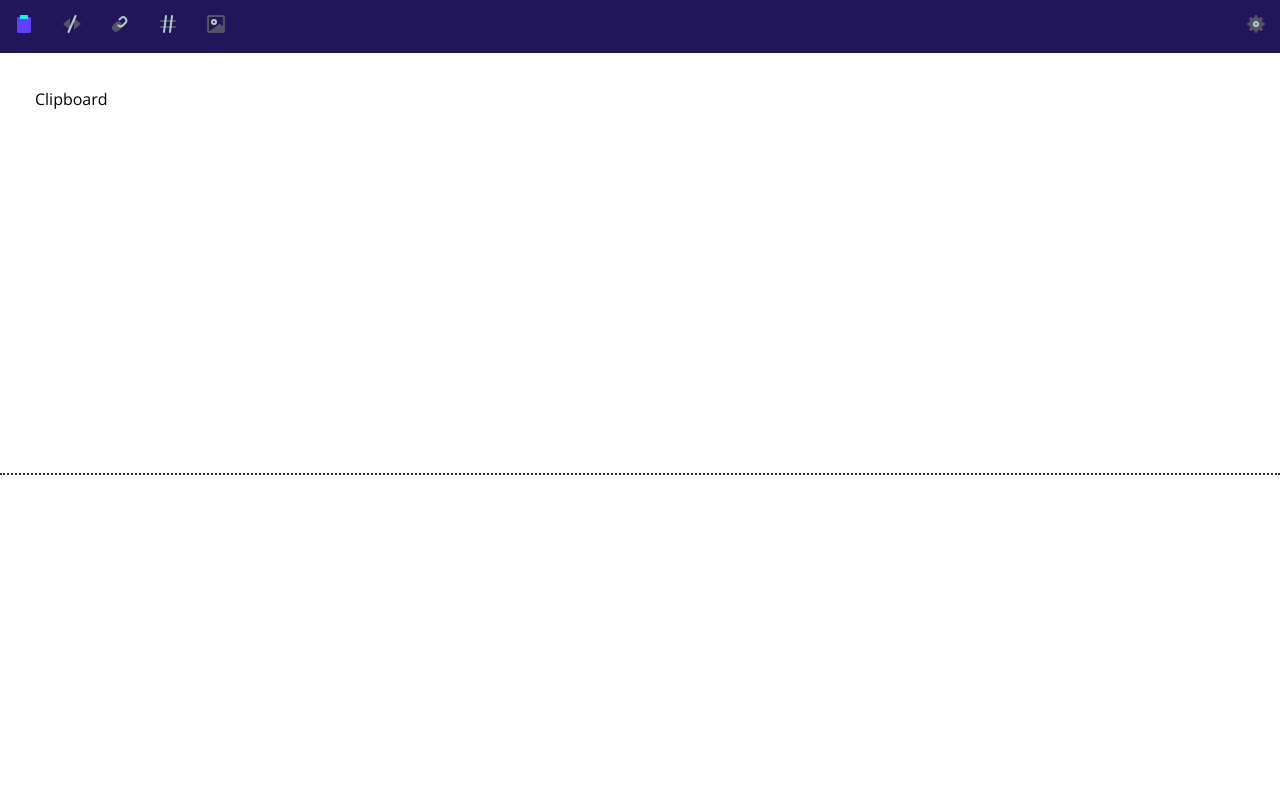
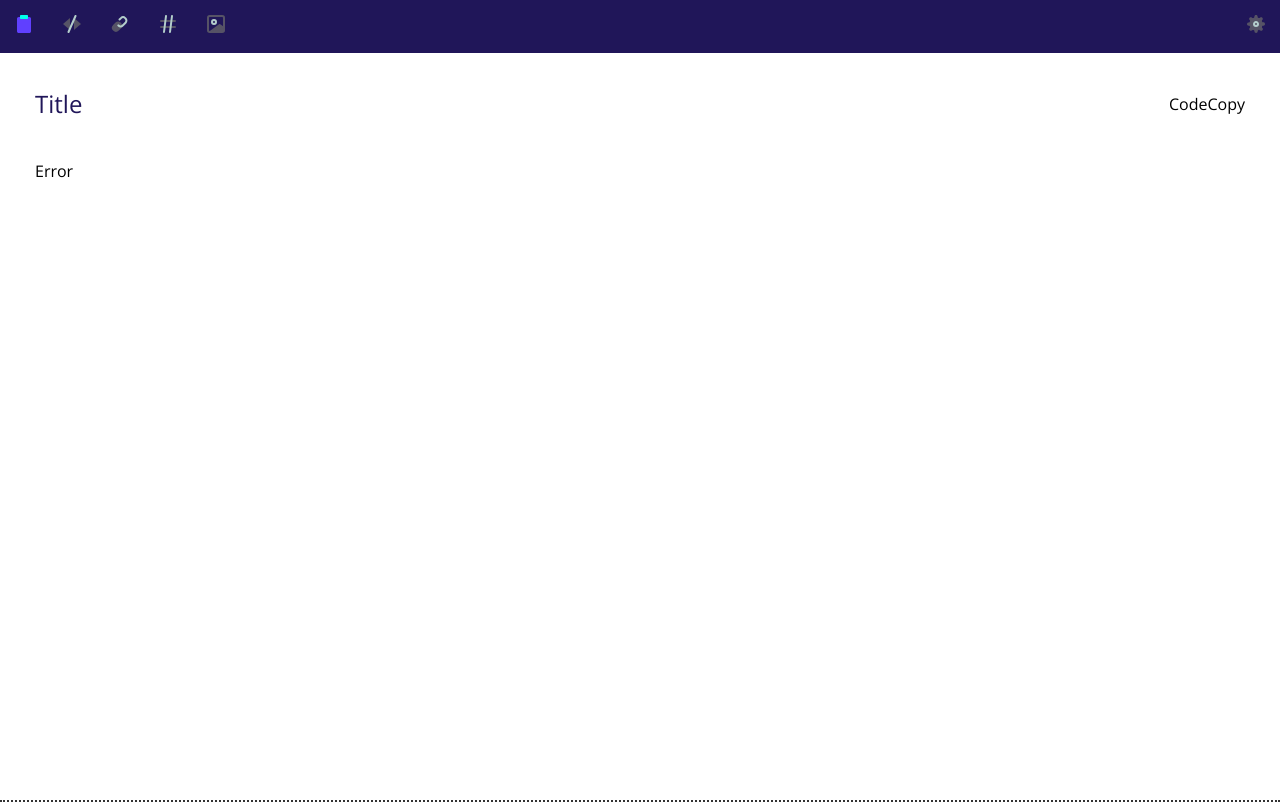
Before and after one commit to zonayedpca/DevTop, a Gatsby app in the folder client/: page / in a window 1280 px wide. Built offline with nearby package versions, Linux system fonts and the light colour scheme.

Commit message:
container scroll fix

```diff
--- a/client/src/components/Tools/ClipBoard/index.js
+++ b/client/src/components/Tools/ClipBoard/index.js
@@ -1,130 +1,8 @@
-import React, { PureComponent } from 'react';
-import { connect } from 'react-redux';
-import { FiPauseCircle, FiPlayCircle, FiTrash2 } from 'react-icons/fi';
+import React from 'react';
+import { Error } from '../../common';
 
-import Content from './Content';
-import { Head, ShowBox, Info } from '../../common';
+const ClipBoard = () => {
+    return <Error />;
+};
 
-import {
-    clipboardSend,
-    clipboardRemove,
-    clipboardRemoveAll,
-} from '../../../actions';
-
-const electron = window.require('electron');
-const ipcRenderer = electron.ipcRenderer;
-
-class ClipBoard extends PureComponent {
-    state = {
-        enabled: true,
-        info: false,
-    };
-
-    componentDidMount() {
-        const { clipboardSend } = this.props;
-        this.onPlay();
-        ipcRenderer.on('clipboard:send', (event, data) => {
-            const id = Date.now();
-            clipboardSend({ id, data });
-        });
-        ipcRenderer.on('clipboard:pause', () => {
-            this.setState({ enabled: false });
-        });
-        ipcRenderer.on('clipboard:play', () => {
-            this.setState({ enabled: true });
-        });
-    }
-
-    componentWillUnmount() {
-        window.clearTimeout();
-        ipcRenderer.removeAllListeners('clipboard:play');
-        ipcRenderer.removeAllListeners('clipboard:pause');
-        ipcRenderer.removeAllListeners('clipboard:send');
-    }
-
-    controlInfoWindow = () => {
-        this.setState({ info: true });
-        setTimeout(() => {
-            this.setState({ info: false });
-        }, 2000);
-    };
-
-    onCopy = id => {
-        const { clipboards } = this.props;
-        const data = clipboards[id].data;
-        ipcRenderer.send('clipboard:copy', data);
-        this.controlInfoWindow();
-    };
-
-    onRemove = id => {
-        const { clipboardRemove } = this.props;
-        clipboardRemove(id);
-    };
-
-    onAllRemove = () => {
-        const { clipboardRemoveAll } = this.props;
-        clipboardRemoveAll();
-    };
-
-    onPause = () => {
-        ipcRenderer.send('clipboard:pause');
-    };
-
-    onPlay = () => {
-        ipcRenderer.send('clipboard:play');
-    };
-
-    renderContent() {
-        const { clipboards } = this.props;
-        const keys = Object.keys(clipboards).reverse();
-        if (!keys.length) {
-            return (
-                <ShowBox>
-                    <p>Nothing Found!</p>
-                </ShowBox>
-            );
-        }
-        return keys.map(clipboard => (
-            <Content
-                key={clipboard}
-                id={clipboard}
-                data={clipboards[clipboard].data}
-                onCopy={this.onCopy.bind(this)}
-                onRemove={this.onRemove.bind(this)}
-            />
-        ));
-    }
-
-    render() {
-        const { enabled, info } = this.state;
-
-        return (
-            <div className="clipboard-area">
-                <Info visible={info} text="Text Copied" />
-                <Head title="ClipBoard">
-                    {enabled ? (
-                        <li onClick={this.onPause.bind(this)} className="pause">
-                            <FiPauseCircle />
-                        </li>
-                    ) : (
-                        <li onClick={this.onPlay.bind(this)} className="play">
-                            <FiPlayCircle />
-                        </li>
-                    )}
-                    <li
-                        onClick={this.onAllRemove.bind(this)}
-                        className="remove"
-                    >
-                        <FiTrash2 />
-                    </li>
-                </Head>
-                <ul>{this.renderContent()}</ul>
-            </div>
-        );
-    }
-}
-
-export default connect(
-    ({ clipboards }) => ({ clipboards }),
-    { clipboardSend, clipboardRemove, clipboardRemoveAll }
-)(ClipBoard);
+export default ClipBoard;
--- a/client/src/components/common/container.js
+++ b/client/src/components/common/container.js
@@ -2,8 +2,7 @@ import React from 'react';
 import styled from '@emotion/styled';
 
 const ContainerMain = styled.div`
-    height: 420px;
-    overflow: auto;
+    overflow: hidden;
 `;
 
 const Container = ({ children }) => {
--- a/client/src/components/common/content.js
+++ b/client/src/components/common/content.js
@@ -3,10 +3,51 @@ import styled from '@emotion/styled';
 
 const ContentMain = styled.div`
     padding: 35px;
+    height: calc(100vh - 53px);
+    margin-top: 53px;
+    overflow-y: auto;
 `;
 
-const Content = ({ children }) => {
-    return <ContentMain>{children}</ContentMain>;
+const ContentHead = styled.div`
+    display: flex;
+    align-items: center;
+    justify-content: space-between;
+    margin-bottom: 40px;
+    h2 {
+        font-weight: 400;
+        font-size: 24px;
+        line-height: 32px;
+        color: #201659;
+    }
+
+    ul {
+        display: flex;
+        align-items: center;
+        justify-content: center;
+        list-style: none;
+        li {
+            cursor: pointer;
+        }
+    }
+`;
+
+const Content = ({ children, title }) => {
+    return (
+        <ContentMain>
+            <ContentHead>
+                <h2>{title}</h2>
+                <ul className="actions">
+                    <li>Code</li>
+                    <li>Copy</li>
+                </ul>
+            </ContentHead>
+            {children}
+        </ContentMain>
+    );
+};
+
+Content.defaultProps = {
+    title: 'Title',
 };
 
 export { Content };
--- /dev/null
+++ b/client/src/components/common/error.js
@@ -0,0 +1,7 @@
+import React from 'react';
+
+const Error = () => {
+    return <div>Error</div>;
+};
+
+export { Error };
--- a/client/src/components/common/index.js
+++ b/client/src/components/common/index.js
@@ -6,3 +6,4 @@
 export * from './root';
 export * from './container';
 export * from './content';
+export * from './error';
--- a/client/src/components/common/root.css
+++ b/client/src/components/common/root.css
@@ -3,3 +3,14 @@
     padding: 0;
     box-sizing: border-box;
 }
+
+::-webkit-scrollbar {
+    width: 3px;
+}
+
+::-webkit-scrollbar-thumb {
+    background: #eee;
+}
+::-webkit-scrollbar-thumb:window-inactive {
+    background: rgba(255, 0, 0, 0.4);
+}
--- a/client/src/components/common/root.js
+++ b/client/src/components/common/root.js
@@ -29,6 +29,20 @@ const Root = ({ children }) => {
                     body {
                         font-family: 'Open Sans', sans-serif;
                         font-weight: 400;
+                        overflow: hidden;
+                    }
+
+                    ::-webkit-scrollbar {
+                        border-radius: 4px;
+                        width: 3px;
+                    }
+
+                    ::-webkit-scrollbar-thumb {
+                        background: #20165975;
+                        border-radius: 4px;
+                    }
+                    ::-webkit-scrollbar-thumb:window-inactive {
+                        background: #20165925;
                     }
                 `}
             />
--- a/client/src/components/tab.js
+++ b/client/src/components/tab.js
@@ -8,9 +8,12 @@ import hashtagsIcon from '../assets/icon/hashtags.svg';
 import imageIcon from '../assets/icon/image.svg';
 import settingsIcon from '../assets/icon/settings.svg';
 import { Root, Container, Content } from '../components/common';
+import ClipBoard from './Tools/clipboard';
 
 const MainArea = styled.div`
     background-color: var(--primary-color);
+    position: fixed;
+    width: 100%;
 `;
 
 const TabBar = styled.div`
@@ -90,7 +93,7 @@ const Tab = () => {
             </MainArea>
             <Container>
                 <Content>
-                    {activeMenu === 'clipboard' && <p>Clipboard</p>}
+                    {activeMenu === 'clipboard' && <ClipBoard />}
                     {activeMenu === 'code' && <p>Code</p>}
                     {activeMenu === 'links' && <p>Links</p>}
                     {activeMenu === 'hashtags' && <p>Hashtags</p>}
```
Also changed, not shown: client/src/components/Tools/oldClipBoard/index.js (added, +130 -0 lines), client/src/components/Tools/oldClipBoard/Content.js (renamed from client/src/components/Tools/ClipBoard/Content.js).
